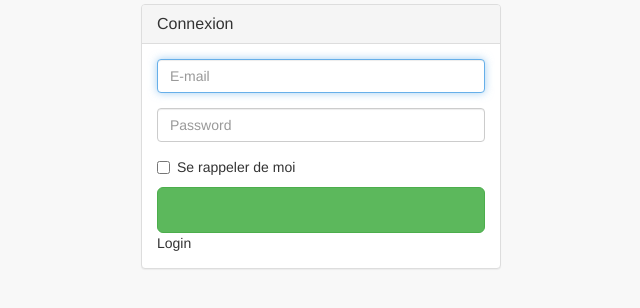
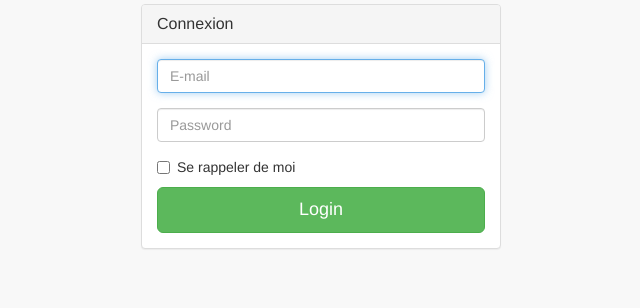
Before and after one commit to toko-iti/Toko, a PHP site: page /v_login.php in a window 1280 px wide. Shown: the part 136-444 px from the top of the page, without its empty margins (319-959 px from the left). Run offline with PHP 8.4, Linux system fonts and the light colour scheme.

Commit message:
change button

```diff
--- a/vue/v_login.php
+++ b/vue/v_login.php
@@ -41,7 +41,7 @@
                                     </label>
                                 </div>
                                 <!-- Change this to a button or input when using this as a form -->
-                                <input href="index.html" class="btn btn-lg btn-success btn-block">Login</a>
+                                <button type="submit"  class="btn btn-lg btn-success btn-block">Login</a>
                             </fieldset>
                         </form>
                     </div>
```
